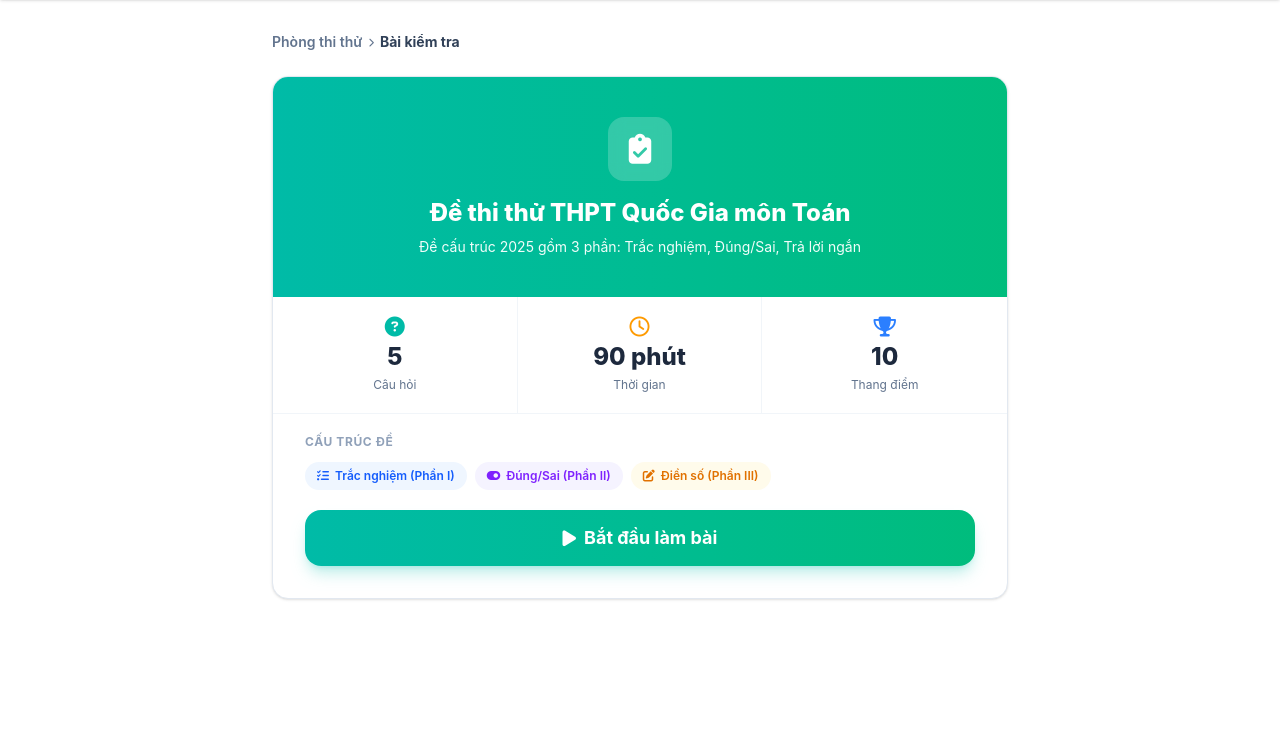
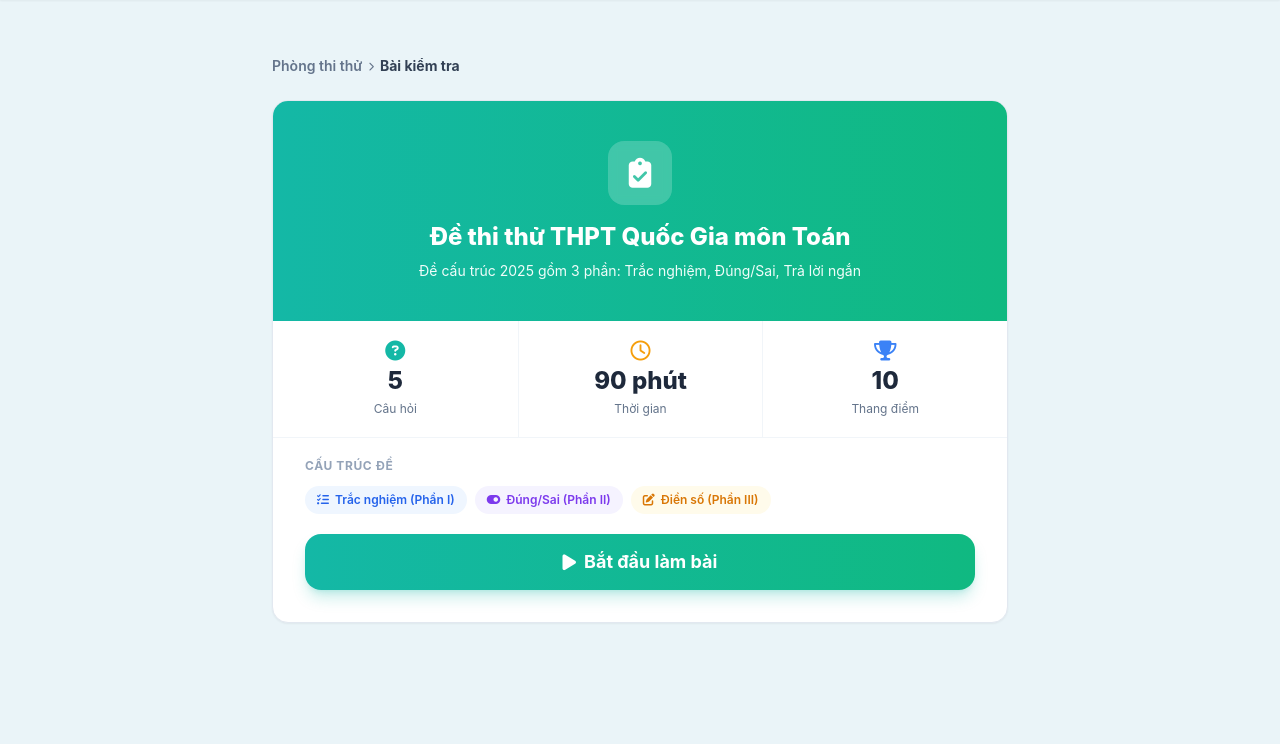
Before and after one commit to doformath/doformath-web, a plain HTML site: page exam/de-thi-thu-thpt-1.html in a window 1280 px wide. Shown: the part 56-800 px from the top of the page. Drawn offline with nearby package versions, Linux system fonts and the light colour scheme.

Commit message:
hoan thien tam thoi k chinh nua

```diff
--- a/exam/de-thi-thu-thpt-1.html
+++ b/exam/de-thi-thu-thpt-1.html
@@ -16,7 +16,7 @@
     </script> -->
 
 
-    <!-- Tailwind CSS
+    Tailwind CSS
     <script src="https://cdn.tailwindcss.com"></script>
     <script>
         tailwind.config = {
@@ -32,9 +32,9 @@
                 }
             }
         }
-    </script> -->
+    </script>
     <!-- CSS Giao diện siêu tốc -->
-    <link rel="stylesheet" href="/assets/css/style.css">
+    <!-- <link rel="stylesheet" href="/assets/css/style.css"> -->
 
 
     <link rel="stylesheet" href="https://cdnjs.cloudflare.com/ajax/libs/font-awesome/6.4.0/css/all.min.css">
```
Also changed, not shown: assets/css/style.css, 2 other files.
